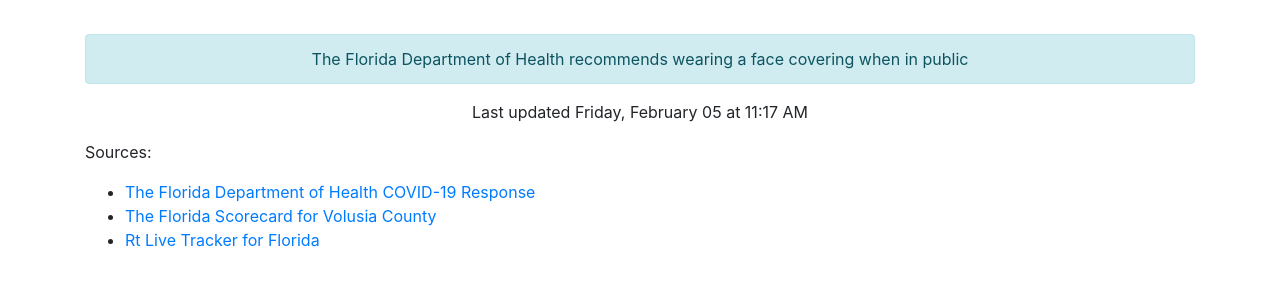
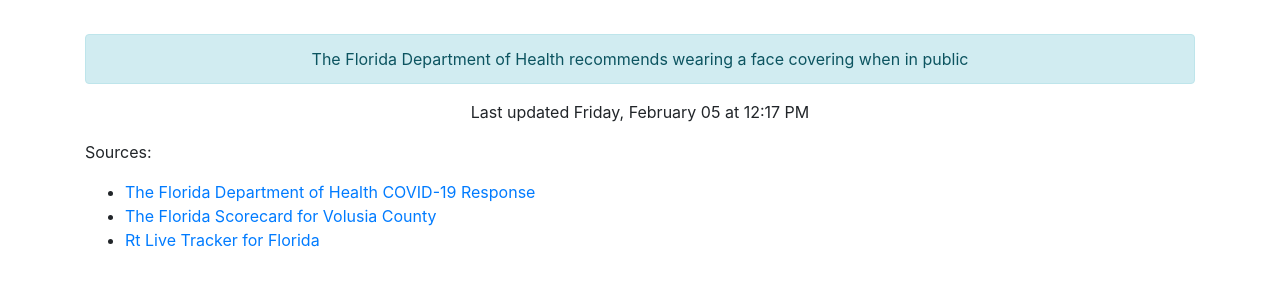
Before and after one commit to thinkjson/timeforchurch, a Jekyll site: the page built from index.md, in a window 1280 px wide. Shown: the part 544-839 px from the top of the page. Built offline with Jekyll 4.4.1, drawn with Linux system fonts in a browser that asks for light colours; our own code applies the rules of GitHub Pages for plain Markdown files.

Commit message:
Updating data

```diff
--- a/_includes/data.html
+++ b/_includes/data.html
@@ -10,4 +10,4 @@
     <div class="outcome text-success">YES</div>
     <div class="alert alert-info" role="alert">The Florida Department of Health recommends wearing a face covering when in public</div>
 
-    <p>Last updated Friday, February 05 at 11:17 AM</p>
+    <p>Last updated Friday, February 05 at 12:17 PM</p>
```
